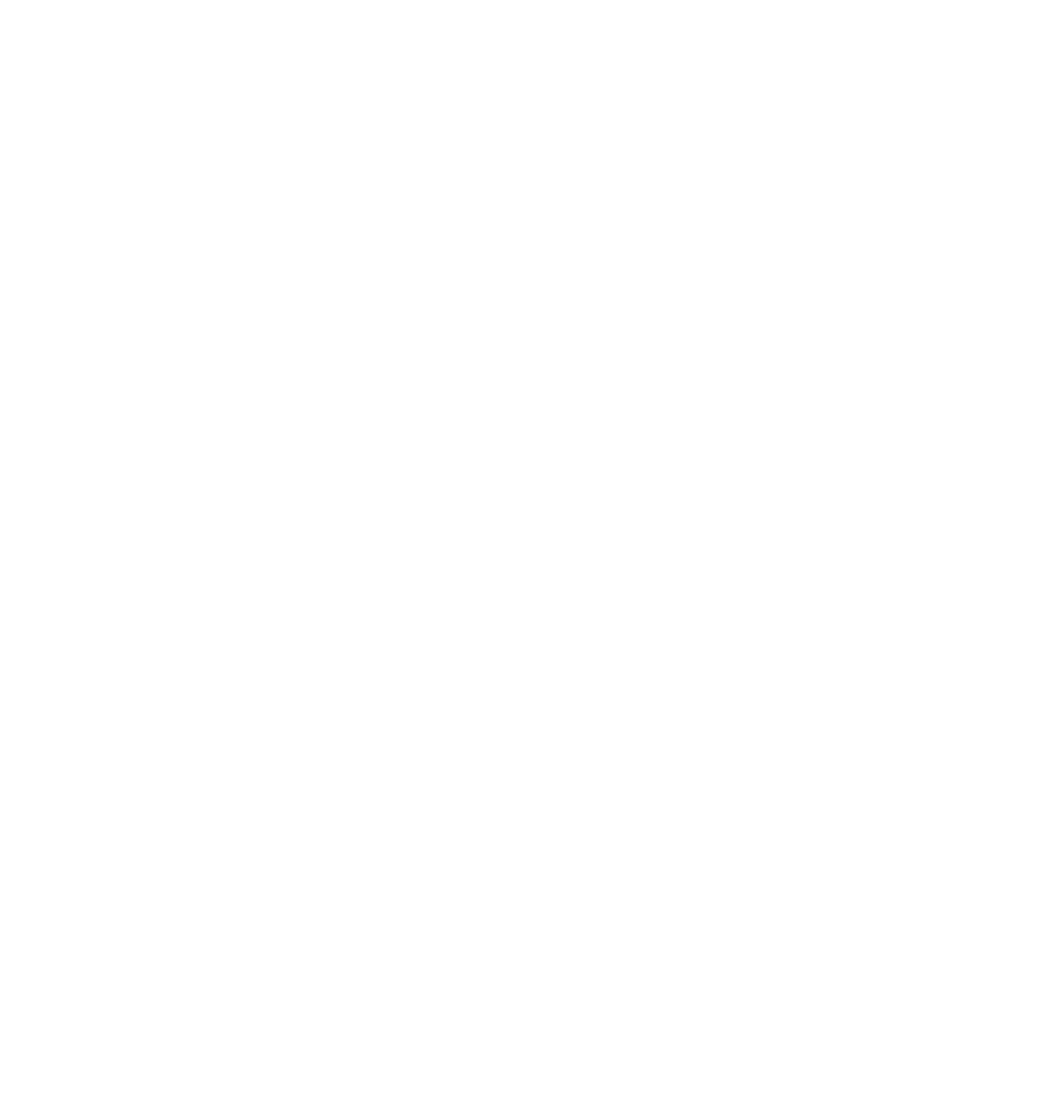
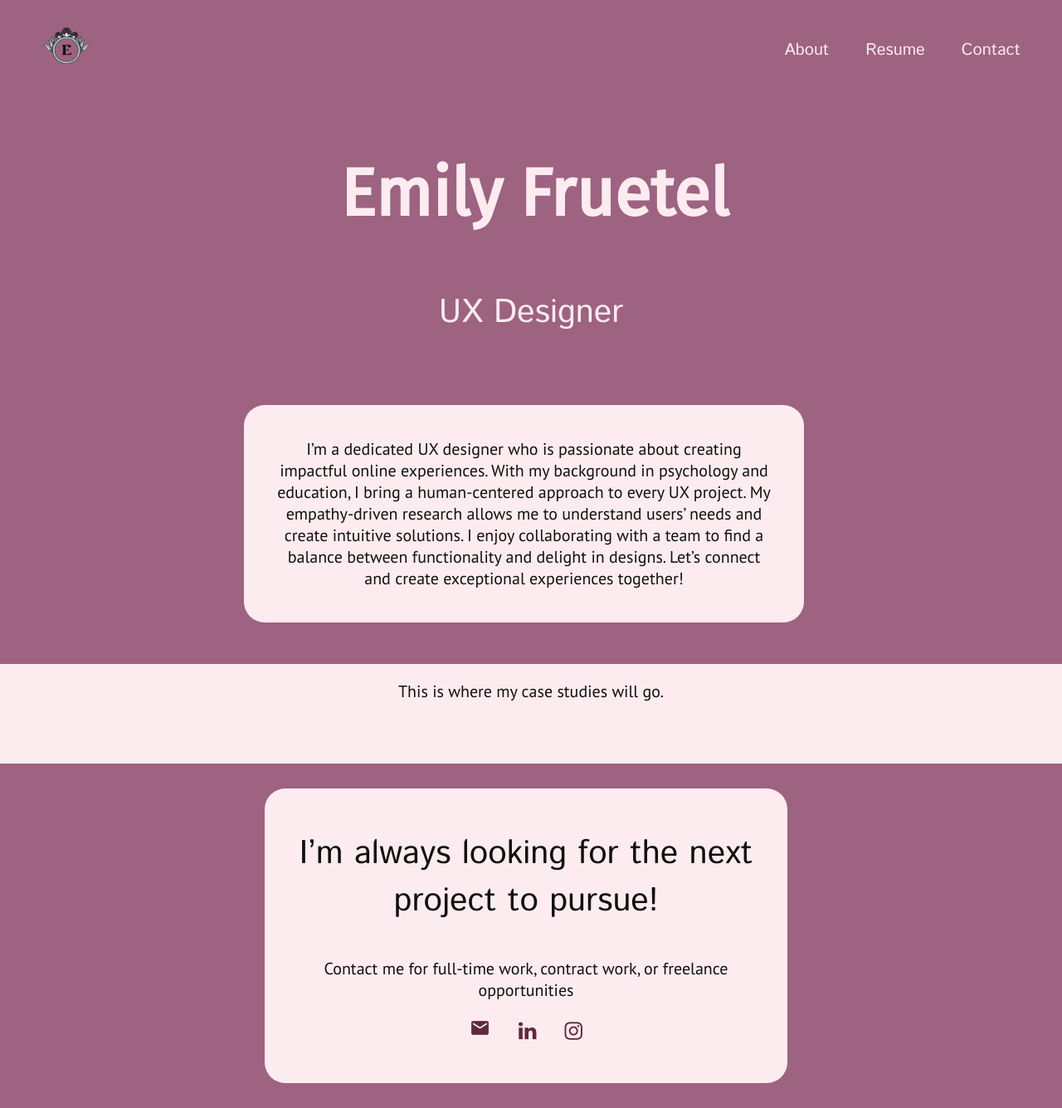
Before and after one commit to emilyfruetel/Portfolio-Emily-Fruetel, a plain HTML site: page index.html in a window 1280 px wide. Shown: the whole page at 83% size. Before the commit the page ends 800 px from the top, so only its background shows below. Drawn offline with Linux system fonts and the light colour scheme.

Commit message:
Finishing Touches

```diff
--- /dev/null
+++ b/css/style.css
@@ -0,0 +1,125 @@
+header {
+    background-color: #9D6381;
+    padding: 30px;
+}
+
+img {
+    width: 60px;
+    height: 50px;
+    padding: 0px 20px;
+}
+
+header ul {
+    float: right;
+}
+
+header li {
+    display: inline-block;
+    padding: 0px 20px;
+    font-family: 'Istok Web';
+    font-size: 20px;
+    color:#FDECEF;
+}
+
+body {
+    background-color:#FDECEF;
+    margin: 0 auto;
+}
+
+.heroImg {
+    background-color: #9D6381;
+    padding: 5px 5px;
+    padding-bottom: 50px;
+}
+
+.content {
+    max-width: 300px;
+    margin: 0 auto;
+    padding-bottom: 50px;
+    text-align: center;
+}
+
+h1 {
+    color:#FDECEF;
+    font-family: 'Fira Sans';
+    font-size: 80px;
+    white-space: nowrap;
+    position: relative;
+    right: 80px;
+}
+
+h2 {
+    color:#FDECEF;
+    font-family: 'Istok Web';
+    font-size: 40px;
+    font-weight: lighter;
+    text-align: center;
+}
+
+.bio {
+    box-sizing: content-box;
+    width: 50%;
+    padding: 20px;
+    background-color:#FDECEF;
+    border-radius: 25px;
+    align-content: center;
+    position: relative;
+    left: 289px;
+}
+
+p {
+    color:#0F110C;
+    font-family: 'PT Sans';
+    font-size:20px;
+    padding-left: 20px;
+    padding-right: 20px;
+    text-align: center;
+}
+
+.filler {
+    background-color: #FDECEF;
+    height: 100px;
+}
+
+.footer {
+    background-color:#9D6381;
+    padding: 30px;
+}
+
+h3 {
+    font-family: "Istok Web";
+    font-size: 40px;
+    font-weight: normal;
+    color: #0F110C
+}
+
+.CTA {
+    box-sizing: content-box;
+    width: 50%;
+    padding: 10px;
+    padding-bottom: 50px;
+    background-color:#FDECEF;
+    border-radius: 25px;
+    text-align: center;
+    position: relative;
+    left: 289px;
+}
+
+.icons {
+    color:#612940;
+    align-items: center;
+}
+
+.material-icons {
+    font-size: 25px !important;
+}
+
+.fa-linkedin {
+    font-size: 25px !important;
+    padding-left: 30px;
+}
+
+.fa-instagram {
+    font-size: 25px !important;
+    padding-left: 30px;
+}
--- a/index.html
+++ b/index.html
@@ -1,11 +1,53 @@
 <!DOCTYPE html>
 <html lang="en">
-<head>
-    <meta charset="UTF-8">
-    <meta name="viewport" content="width=device-width, initial-scale=1.0">
-    <title>Document</title>
+
+ <head>
+     <meta charset="UTF-8">
+     <meta name="viewport" content="width=device-width, initial-scale=1.0">
+     <title>Portfolio-Emily-Fruetel</title>
+     <link href="css/style.css" type="text/css" rel="stylesheet">
+     <link rel="stylesheet" href="https://fonts.googleapis.com/icon?family=Material+Icons">
+     <link rel="stylesheet" href="https://cdnjs.cloudflare.com/ajax/libs/font-awesome/4.7.0/css/font-awesome.min.css">
+     <link href="https://fonts.googleapis.com/css2?family=Open+Sans&family=PT+Sans&display=swap" rel="stylesheet">
+     <link href="https://fonts.googleapis.com/css2?family=Istok+Web&display=swap" rel="stylesheet">
+     <link href="https://fonts.googleapis.com/css2?family=Fira+Sans&display=swap" rel="stylesheet">
 </head>
+
 <body>
+    <header>
+        <img src="images/Emily Logo1.jpg" alt="Logo">
+        <ul>
+            <li>About</li>
+            <li>Resume</li>
+            <li>Contact</li>
+        </ul>
+    </header>
 
+    <section class="heroImg">
+        <div class="content">
+            <h1>Emily Fruetel</h1>
+            <h2>UX Designer</h2>
+        </div>
+        <div class="bio">
+            <p>I’m a dedicated UX designer who is passionate about creating impactful online experiences. With my background in psychology and education, I bring a human-centered approach to every UX project. My empathy-driven research allows me to understand users’ needs and create intuitive solutions. I enjoy collaborating with a team to find a balance between functionality and delight in designs. Let’s connect and create exceptional experiences together!</p>
+        </div>
+    </section>
+
+    <section class="filler">
+        <p>This is where my case studies will go.</p>
+    </section>
+
+    <footer class="footer">
+        <div class="CTA">
+            <h3>I’m always looking for the next project to pursue!</h3>
+            <p>Contact me for full-time work, contract work, or freelance opportunities</p>
+            <div class="icons">
+                <i class="material-icons">mail</i>
+                <i class="fa fa-linkedin"></i>
+                <i class="fa fa-instagram"></i>
+            </div>
+        </div>
+    </footer>
 </body>
+
 </html>
```
Also changed, not shown: index.css (deleted).
